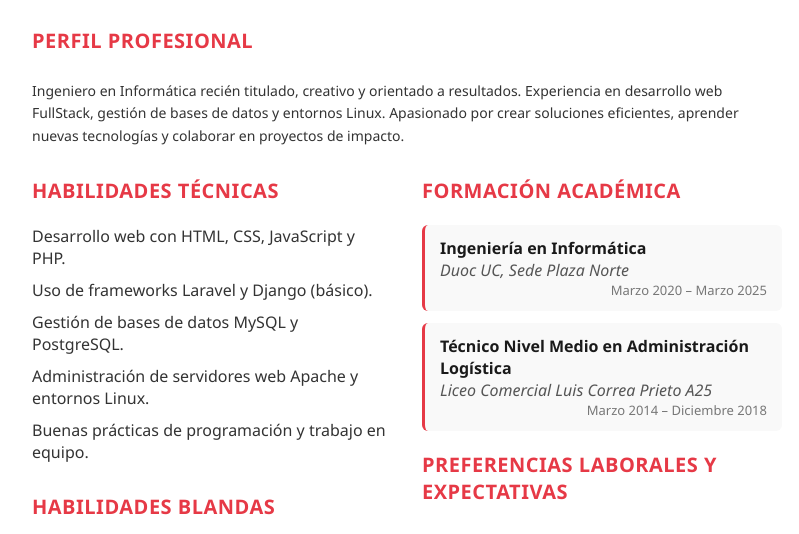
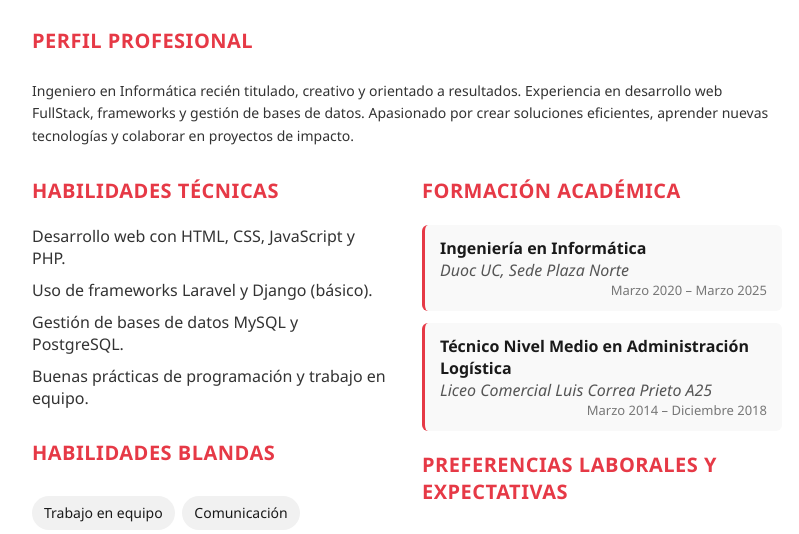
Before and after one commit to havsiro/CV, a plain HTML site: page index.html in a window 1280 px wide. Shown: the part 222-756 px from the top of the page, without its empty margins (233-1032 px from the left). Drawn offline with Linux system fonts and the light colour scheme.

Commit message:
Update index.html

```diff
--- a/index.html
+++ b/index.html
@@ -207,7 +207,7 @@
             <section>
                 <div class="section-title">Perfil Profesional</div>
                 <div class="text-content">
-                    Ingeniero en Informática recién titulado, creativo y orientado a resultados. Experiencia en desarrollo web FullStack, gestión de bases de datos y entornos Linux. Apasionado por crear soluciones eficientes, aprender nuevas tecnologías y colaborar en proyectos de impacto.
+                    Ingeniero en Informática recién titulado, creativo y orientado a resultados. Experiencia en desarrollo web FullStack, frameworks y gestión de bases de datos. Apasionado por crear soluciones eficientes, aprender nuevas tecnologías y colaborar en proyectos de impacto.
                 </div>
             </section>
 
@@ -218,7 +218,6 @@
                         <li>Desarrollo web con HTML, CSS, JavaScript y PHP.</li>
                         <li>Uso de frameworks Laravel y Django (básico).</li>
                         <li>Gestión de bases de datos MySQL y PostgreSQL.</li>
-                        <li>Administración de servidores web Apache y entornos Linux.</li>
                         <li>Buenas prácticas de programación y trabajo en equipo.</li>
                     </ul>
 
@@ -278,7 +277,7 @@
                             - Implementación de módulos de administración de citas, usuarios y pagos digitales mediante Mercado Pago.<br>
                             - Participación activa en el desarrollo principal (enero – mayo 2024).<br>
                             - Soporte y mantenimiento del sistema (mayo 2024 – mayo 2025).<br>
-                            - Tecnologías empleadas: PHP, HTML, CSS, JavaScript, MySQL y Apache.
+                            - Tecnologías empleadas: PHP, HTML, CSS, JavaScript y Apache.
                         </div>
                     </li>
 
```
